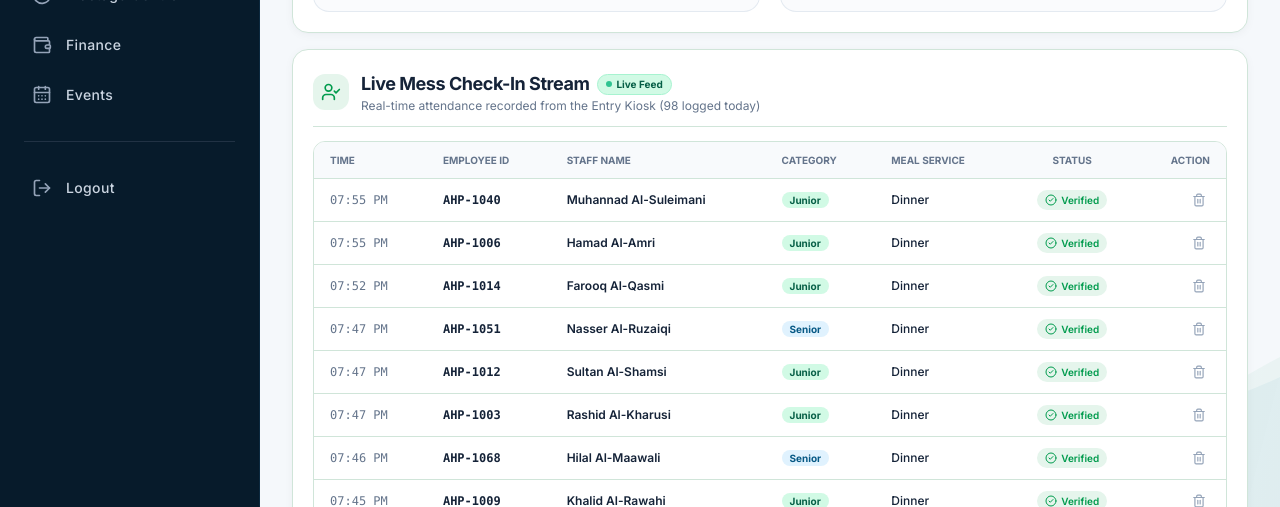
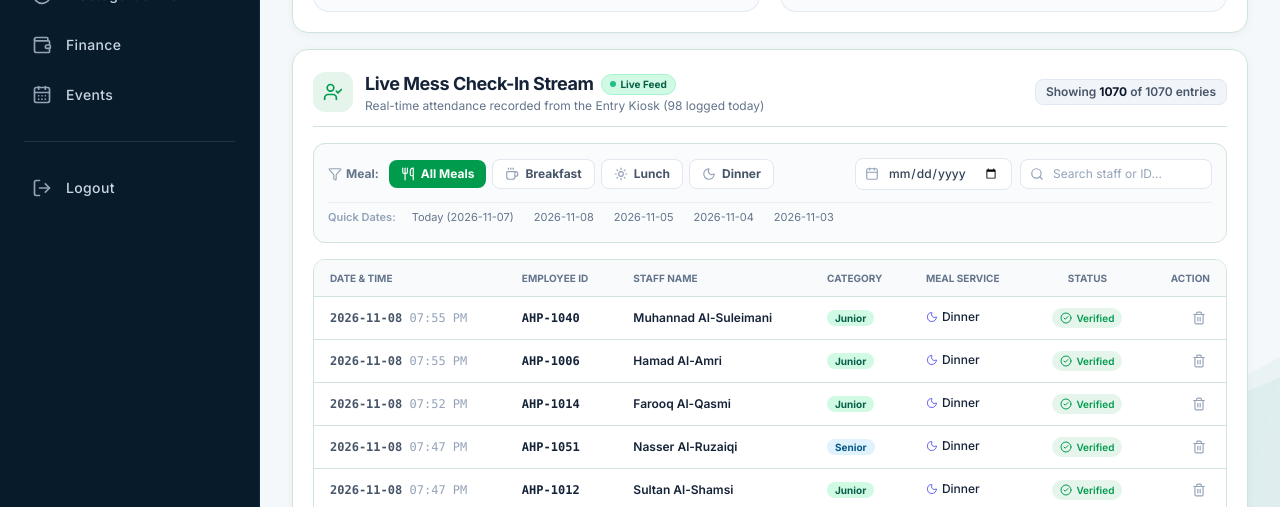
Before and after one commit to Ahmadaamirdev/al-haditha-catering-, a React (Vite) app: page / in a window 1280 px wide. Shown: the part 293-800 px from the top of the page. Built offline with nearby package versions, Linux system fonts and the light colour scheme; no server answers.

Commit message:
Add professional date, meal type, and search filters to Live Mess Stream

```diff
--- a/src/components/dashboard/LiveAttendanceOverview.jsx
+++ b/src/components/dashboard/LiveAttendanceOverview.jsx
@@ -1,5 +1,18 @@
-import React from 'react';
-import { UserCheck, CheckCircle2, Utensils, Trash2, PlusCircle } from 'lucide-react';
+import React, { useState, useMemo } from 'react';
+import {
+  UserCheck,
+  CheckCircle2,
+  Utensils,
+  Trash2,
+  PlusCircle,
+  Calendar,
+  Filter,
+  Coffee,
+  Sun,
+  Moon,
+  RotateCcw,
+  Search
+} from 'lucide-react';
 import { useApp } from '../../context/AppContext';
 
 export default function LiveAttendanceOverview() {
@@ -8,6 +21,56 @@ export default function LiveAttendanceOverview() {
 
   const now = new Date();
   const todayIso = `${now.getFullYear()}-${String(now.getMonth() + 1).padStart(2, '0')}-${String(now.getDate()).padStart(2, '0')}`;
+
+  // Filter States
+  const [selectedDate, setSelectedDate] = useState(''); // '' means All / any date
+  const [selectedMeal, setSelectedMeal] = useState('ALL'); // 'ALL' | 'Breakfast' | 'Lunch' | 'Dinner'
+  const [searchQuery, setSearchQuery] = useState('');
+
+  const mealOptions = [
+    { id: 'ALL', label: 'All Meals', icon: Utensils },
+    { id: 'Breakfast', label: 'Breakfast', icon: Coffee },
+    { id: 'Lunch', label: 'Lunch', icon: Sun },
+    { id: 'Dinner', label: 'Dinner', icon: Moon }
+  ];
+
+  // Distinct available dates in mealEntries sorted descending
+  const availableDates = useMemo(() => {
+    const dates = new Set();
+    mealEntries.forEach((e) => {
+      if (e.date) dates.add(e.date);
+    });
+    return Array.from(dates).sort((a, b) => b.localeCompare(a));
+  }, [mealEntries]);
+
+  // Filtered entries
+  const filteredEntries = useMemo(() => {
+    return mealEntries.filter((entry) => {
+      // Date filter
+      if (selectedDate && entry.date !== selectedDate) {
+        return false;
+      }
+      // Meal type filter
+      if (selectedMeal !== 'ALL') {
+        const entryMeal = (entry.mealType || '').trim().toLowerCase();
+        const targetMeal = selectedMeal.trim().toLowerCase();
+        if (entryMeal !== targetMeal) {
+          return false;
+        }
+      }
+      // Search query (Employee ID or Name)
+      if (searchQuery.trim()) {
+        const q = searchQuery.trim().toLowerCase();
+        const matchId = (entry.employeeId || '').toLowerCase().includes(q);
+        const matchName = (entry.employeeName || '').toLowerCase().includes(q);
+        if (!matchId && !matchName) {
+          return false;
+        }
+      }
+      return true;
+    });
+  }, [mealEntries, selectedDate, selectedMeal, searchQuery]);
+
   const exactTodayCount = mealEntries.filter(
     (e) => (e.date || '') === todayIso || (e.date || '').startsWith(todayIso)
   ).length;
@@ -16,21 +79,29 @@ export default function LiveAttendanceOverview() {
     ? exactTodayCount
     : (latestDate ? mealEntries.filter((e) => e.date === latestDate).length : 0);
 
+  const hasActiveFilters = Boolean(selectedDate || selectedMeal !== 'ALL' || searchQuery.trim());
+
+  const handleResetFilters = () => {
+    setSelectedDate('');
+    setSelectedMeal('ALL');
+    setSearchQuery('');
+  };
+
   const handleQuickAdd = (empId, empName, cat) => {
     recordMealEntry({
       employeeId: empId,
       employeeName: empName,
-      mealType: 'Lunch',
+      mealType: selectedMeal !== 'ALL' ? selectedMeal : 'Lunch',
       facility: 'Main Camp Mess Hall'
     });
   };
 
   return (
-    <div className="bg-white rounded-2xl p-4 sm:p-5 border border-surface-border shadow-card hover:shadow-card-hover transition-shadow space-y-3.5 font-sans">
+    <div className="bg-white rounded-2xl p-4 sm:p-5 border border-surface-border shadow-card hover:shadow-card-hover transition-shadow space-y-4 font-sans">
       {/* Header */}
-      <div className="flex flex-col sm:flex-row sm:items-center justify-between gap-3 pb-3 border-b border-surface-border">
+      <div className="flex flex-col lg:flex-row lg:items-center justify-between gap-3 pb-3 border-b border-surface-border">
         <div className="flex items-center space-x-3">
-          <div className="p-2 rounded-xl bg-brand-green-light text-brand-green">
+          <div className="p-2.5 rounded-xl bg-brand-green-light text-brand-green shadow-xs">
             <UserCheck className="w-5 h-5 text-brand-green" />
           </div>
           <div>
@@ -48,9 +119,144 @@ export default function LiveAttendanceOverview() {
             </p>
           </div>
         </div>
+
+        {/* Status / Count Badge */}
+        <div className="flex items-center space-x-2 self-start lg:self-auto">
+          <span className="text-xs font-semibold px-2.5 py-1 rounded-lg bg-slate-100 text-slate-600 border border-slate-200">
+            Showing <strong className="text-slate-900">{filteredEntries.length}</strong> of {mealEntries.length} entries
+          </span>
+          {hasActiveFilters && (
+            <button
+              onClick={handleResetFilters}
+              className="inline-flex items-center space-x-1 px-2.5 py-1 text-xs font-semibold text-rose-600 bg-rose-50 hover:bg-rose-100 border border-rose-200 rounded-lg transition-colors cursor-pointer"
+              title="Reset all filters"
+            >
+              <RotateCcw className="w-3.5 h-3.5" />
+              <span>Reset</span>
+            </button>
+          )}
+        </div>
       </div>
 
-      {/* When Empty: Clean, simple, friendly testing prompt */}
+      {/* Interactive Filter Bar */}
+      <div className="bg-slate-50/80 p-3 sm:p-3.5 rounded-xl border border-surface-border space-y-3">
+        <div className="flex flex-col md:flex-row md:items-center justify-between gap-3">
+          {/* Meal Service Pills */}
+          <div className="flex items-center flex-wrap gap-1.5">
+            <span className="text-xs font-bold text-slate-500 flex items-center space-x-1 mr-1">
+              <Filter className="w-3.5 h-3.5 text-slate-400" />
+              <span>Meal:</span>
+            </span>
+            {mealOptions.map((opt) => {
+              const Icon = opt.icon;
+              const isSelected = selectedMeal === opt.id;
+              return (
+                <button
+                  key={opt.id}
+                  onClick={() => setSelectedMeal(opt.id)}
+                  type="button"
+                  className={`inline-flex items-center space-x-1.5 px-3 py-1.5 rounded-lg text-xs font-bold transition-all cursor-pointer ${
+                    isSelected
+                      ? 'bg-brand-green text-white shadow-xs'
+                      : 'bg-white text-slate-600 hover:text-slate-900 border border-slate-200 hover:border-slate-300'
+                  }`}
+                >
+                  <Icon className={`w-3.5 h-3.5 ${isSelected ? 'text-white' : 'text-slate-400'}`} />
+                  <span>{opt.label}</span>
+                </button>
+              );
+            })}
+          </div>
+
+          {/* Date Selector & Search Input */}
+          <div className="flex flex-col sm:flex-row items-stretch sm:items-center gap-2">
+            {/* Date Picker / Quick Selector */}
+            <div className="relative flex items-center">
+              <Calendar className="w-3.5 h-3.5 text-slate-400 absolute left-2.5 pointer-events-none" />
+              <input
+                type="date"
+                value={selectedDate}
+                onChange={(e) => setSelectedDate(e.target.value)}
+                className="pl-8 pr-3 py-1.5 text-xs font-medium rounded-lg border border-slate-200 bg-white text-slate-700 hover:border-slate-300 focus:outline-none focus:ring-1 focus:ring-brand-green focus:border-brand-green transition-all"
+                title="Select Specific Date"
+              />
+              {selectedDate && (
+                <button
+                  onClick={() => setSelectedDate('')}
+                  className="ml-1 text-[11px] text-slate-400 hover:text-slate-700 font-bold px-1.5 py-1 rounded bg-slate-200/60"
+                  title="Clear Date"
+                >
+                  ✕
+                </button>
+              )}
+            </div>
+
+            {/* Search Input */}
+            <div className="relative flex items-center flex-1 sm:w-48">
+              <Search className="w-3.5 h-3.5 text-slate-400 absolute left-2.5 pointer-events-none" />
+              <input
+                type="text"
+                placeholder="Search staff or ID..."
+                value={searchQuery}
+                onChange={(e) => setSearchQuery(e.target.value)}
+                className="w-full pl-8 pr-3 py-1.5 text-xs rounded-lg border border-slate-200 bg-white text-slate-700 placeholder-slate-400 hover:border-slate-300 focus:outline-none focus:ring-1 focus:ring-brand-green focus:border-brand-green transition-all"
+              />
+              {searchQuery && (
+                <button
+                  onClick={() => setSearchQuery('')}
+                  className="absolute right-2 text-slate-400 hover:text-slate-600 text-xs font-bold"
+                >
+                  ✕
+                </button>
+              )}
+            </div>
+          </div>
+        </div>
+
+        {/* Quick Date Presets */}
+        <div className="flex items-center flex-wrap gap-1 text-[11px] text-slate-500 pt-1 border-t border-slate-200/60">
+          <span className="font-semibold text-slate-400 mr-1">Quick Dates:</span>
+          <button
+            type="button"
+            onClick={() => setSelectedDate(todayIso)}
+            className={`px-2 py-0.5 rounded transition-colors ${
+              selectedDate === todayIso
+                ? 'bg-brand-green/10 text-brand-green font-bold'
+                : 'hover:text-slate-900 hover:bg-slate-200/50'
+            }`}
+          >
+            Today ({todayIso})
+          </button>
+          {availableDates.slice(0, 4).map((d) => {
+            if (d === todayIso) return null;
+            return (
+              <button
+                key={d}
+                type="button"
+                onClick={() => setSelectedDate(d)}
+                className={`px-2 py-0.5 rounded transition-colors ${
+                  selectedDate === d
+                    ? 'bg-brand-green/10 text-brand-green font-bold'
+                    : 'hover:text-slate-900 hover:bg-slate-200/50'
+                }`}
+              >
+                {d}
+              </button>
+            );
+          })}
+          {selectedDate && (
+            <button
+              type="button"
+              onClick={() => setSelectedDate('')}
+              className="px-2 py-0.5 rounded text-rose-600 hover:bg-rose-50 font-semibold ml-auto"
+            >
+              Clear Date Filter
+            </button>
+          )}
+        </div>
+      </div>
+
+      {/* When Empty: Clean, simple, friendly testing prompt or no matches state */}
       {mealEntries.length === 0 ? (
         <div className="py-8 px-4 text-center rounded-xl bg-slate-50 border border-dashed border-slate-200 space-y-3">
           <div className="w-12 h-12 mx-auto rounded-full bg-white border border-slate-200 flex items-center justify-center text-slate-400">
@@ -67,7 +273,7 @@ export default function LiveAttendanceOverview() {
           <div className="flex flex-wrap items-center justify-center gap-2 pt-1">
             <button
               onClick={() => handleQuickAdd('AHP-1004', 'Mohammed Al-Harthy', 'Junior')}
-              className="inline-flex items-center space-x-1 px-3 py-1.5 rounded-lg bg-emerald-100 hover:bg-emerald-200 text-emerald-900 text-xs font-semibold transition-colors"
+              className="inline-flex items-center space-x-1 px-3 py-1.5 rounded-lg bg-emerald-100 hover:bg-emerald-200 text-emerald-900 text-xs font-semibold transition-colors cursor-pointer"
             >
               <PlusCircle className="w-3.5 h-3.5 text-emerald-700" />
               <span>+ Check In Junior (AHP-1004)</span>
@@ -75,12 +281,29 @@ export default function LiveAttendanceOverview() {
 
             <button
               onClick={() => handleQuickAdd('AHP-1041', 'Eng. Tariq Al-Hashmi', 'Senior')}
-              className="inline-flex items-center space-x-1 px-3 py-1.5 rounded-lg bg-sky-100 hover:bg-sky-200 text-sky-900 text-xs font-semibold transition-colors"
+              className="inline-flex items-center space-x-1 px-3 py-1.5 rounded-lg bg-sky-100 hover:bg-sky-200 text-sky-900 text-xs font-semibold transition-colors cursor-pointer"
             >
               <PlusCircle className="w-3.5 h-3.5 text-sky-700" />
               <span>+ Check In Senior (AHP-1041)</span>
             </button>
           </div>
+        </div>
+      ) : filteredEntries.length === 0 ? (
+        <div className="py-8 px-4 text-center rounded-xl bg-slate-50 border border-dashed border-slate-200 space-y-2">
+          <div className="w-10 h-10 mx-auto rounded-full bg-slate-100 flex items-center justify-center text-slate-400">
+            <Filter className="w-5 h-5" />
+          </div>
+          <h3 className="text-xs font-bold text-slate-700">No Check-Ins Found</h3>
+          <p className="text-xs text-slate-500 max-w-xs mx-auto">
+            No meal records match the selected date ({selectedDate || 'Any'}) and meal type ({selectedMeal}).
+          </p>
+          <button
+            onClick={handleResetFilters}
+            className="inline-flex items-center space-x-1 px-3 py-1.5 mt-2 rounded-lg bg-slate-200 hover:bg-slate-300 text-slate-800 text-xs font-semibold transition-colors cursor-pointer"
+          >
+            <RotateCcw className="w-3 h-3" />
+            <span>Reset Filters</span>
+          </button>
         </div>
       ) : (
         /* Table of Verified Entries */
@@ -88,7 +311,7 @@ export default function LiveAttendanceOverview() {
           <table className="w-full text-left text-xs">
             <thead className="bg-slate-50 border-b border-surface-border text-slate-secondary text-[10px] uppercase font-semibold">
               <tr>
-                <th className="px-4 py-2.5">Time</th>
+                <th className="px-4 py-2.5">Date & Time</th>
                 <th className="px-4 py-2.5">Employee ID</th>
                 <th className="px-4 py-2.5">Staff Name</th>
                 <th className="px-4 py-2.5">Category</th>
@@ -98,10 +321,11 @@ export default function LiveAttendanceOverview() {
               </tr>
             </thead>
             <tbody className="divide-y divide-surface-border">
-              {mealEntries.slice(0, 10).map((entry) => (
+              {filteredEntries.slice(0, 15).map((entry) => (
                 <tr key={entry.id} className="hover:bg-slate-50/60 transition-colors">
-                  <td className="px-4 py-2.5 font-mono text-slate-500 whitespace-nowrap">
-                    {entry.timestamp}
+                  <td className="px-4 py-2.5 font-mono text-slate-600 whitespace-nowrap">
+                    <span className="font-semibold">{entry.date || todayIso}</span>{' '}
+                    <span className="text-slate-400">{entry.timestamp}</span>
                   </td>
                   <td className="px-4 py-2.5 font-bold font-mono text-slate-primary">
                     {entry.employeeId}
@@ -119,7 +343,13 @@ export default function LiveAttendanceOverview() {
                     </span>
                   </td>
                   <td className="px-4 py-2.5 font-medium text-slate-primary">
-                    {entry.mealType}
+                    <span className="inline-flex items-center space-x-1">
+                      {entry.mealType === 'Breakfast' ? <Coffee className="w-3 h-3 text-amber-600" /> :
+                       entry.mealType === 'Lunch' ? <Sun className="w-3 h-3 text-amber-500" /> :
+                       entry.mealType === 'Dinner' ? <Moon className="w-3 h-3 text-indigo-500" /> :
+                       <Utensils className="w-3 h-3 text-slate-400" />}
+                      <span>{entry.mealType}</span>
+                    </span>
                   </td>
                   <td className="px-4 py-2.5 text-center">
                     <span className="inline-flex items-center space-x-1 text-[10px] font-semibold text-brand-green bg-brand-green-light px-2 py-0.5 rounded-full">
@@ -130,7 +360,7 @@ export default function LiveAttendanceOverview() {
                   <td className="px-4 py-2.5 text-right">
                     <button
                       onClick={() => deleteMealEntry(entry.id)}
-                      className="text-slate-400 hover:text-red-500 p-1 rounded-md hover:bg-red-50 transition-colors"
+                      className="text-slate-400 hover:text-red-500 p-1 rounded-md hover:bg-red-50 transition-colors cursor-pointer"
                       title="Remove this entry"
                     >
                       <Trash2 className="w-3.5 h-3.5" />
```
